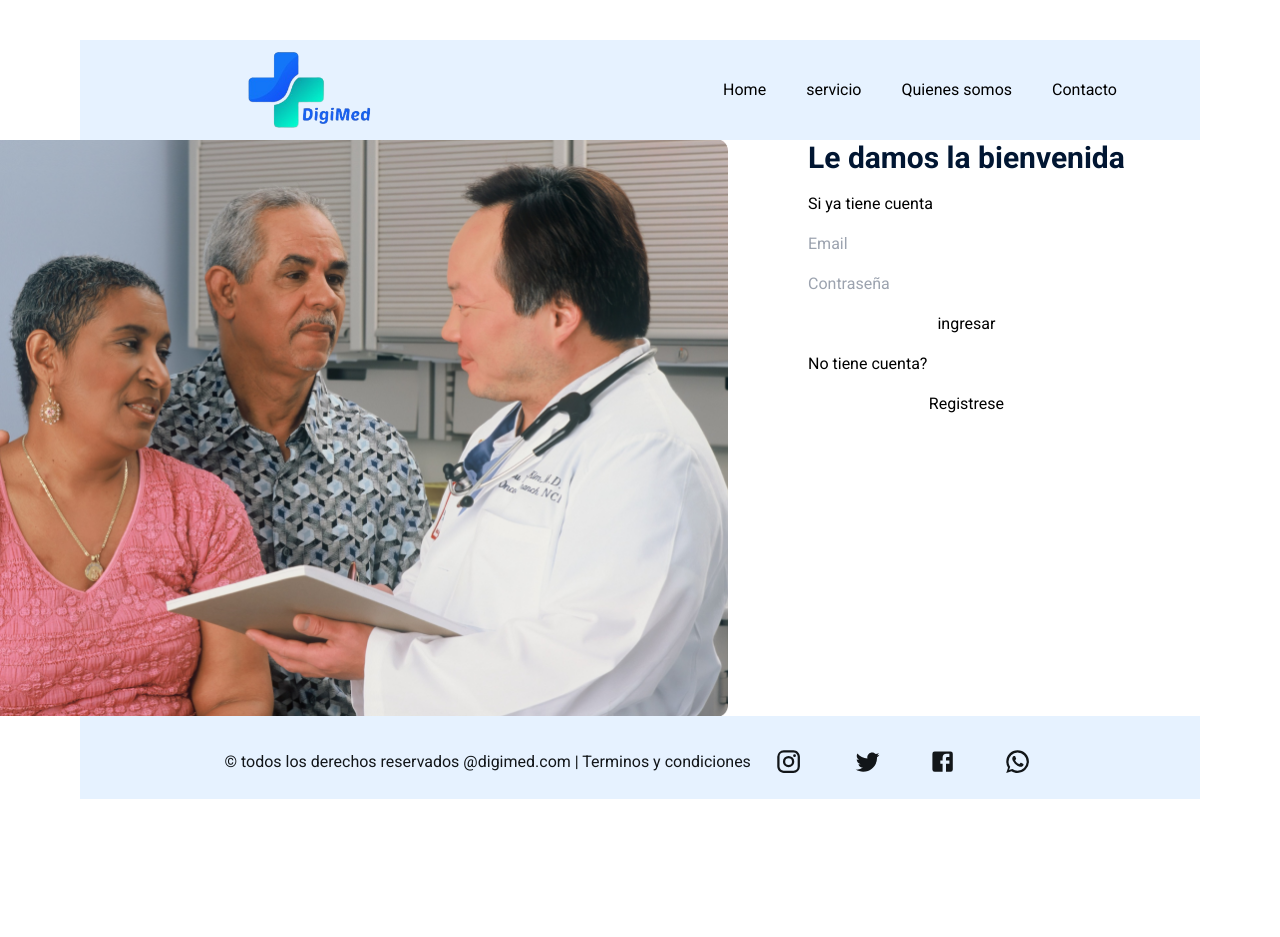
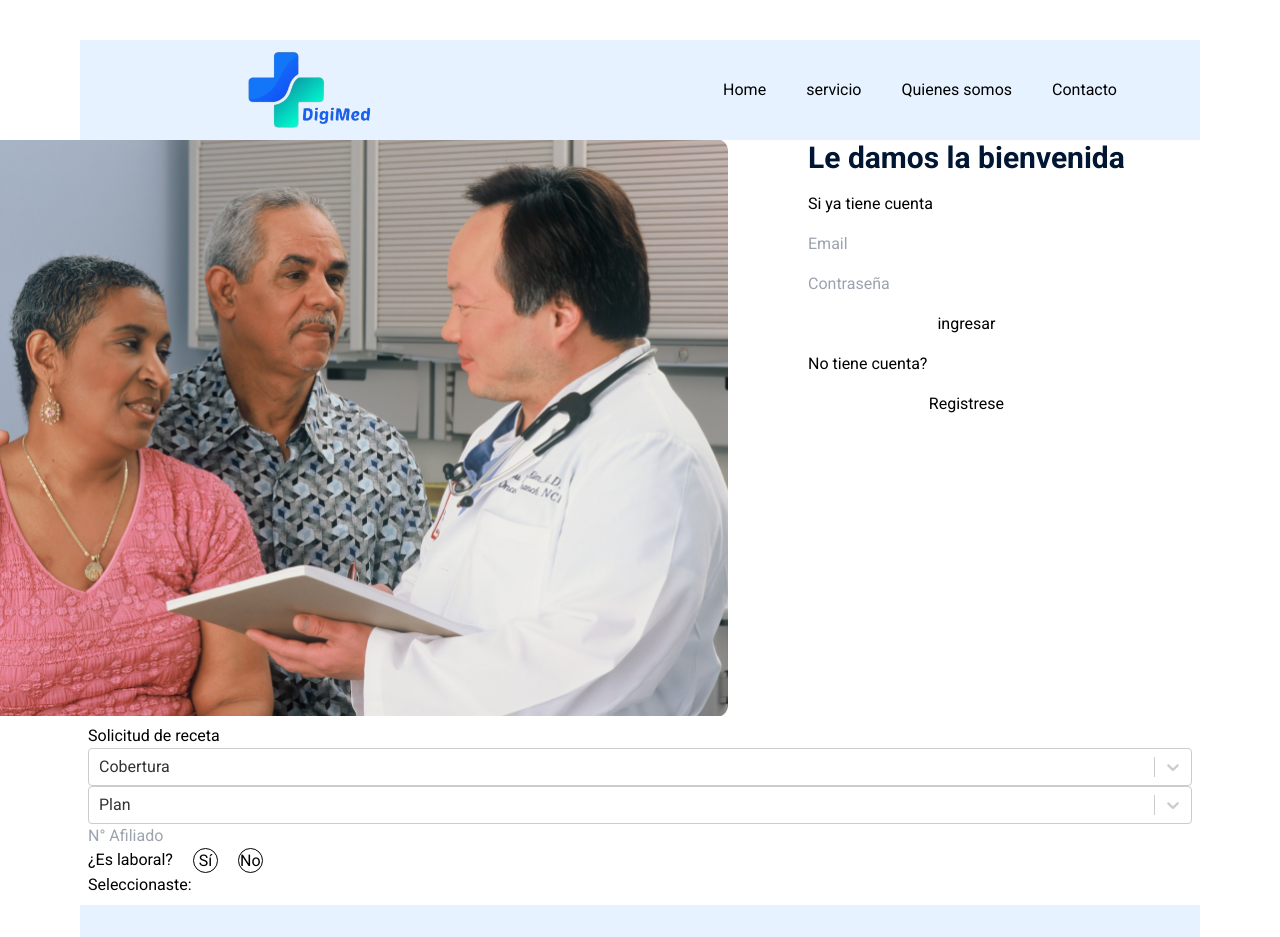
Before and after one commit to JavierBrizuela/DigiMed, a React (Vite) app in the folder digimed-ui/digimed-ui/: page / in a window 1280 px wide. Shown: the top 937 px of the page. Before the commit the page ends 800 px from the top, so only its background shows below. Built offline with nearby package versions, Linux system fonts and the light colour scheme.

Commit message:
solicitus recet

```diff
--- a/digimed-ui/digimed-ui/package.json
+++ b/digimed-ui/digimed-ui/package.json
@@ -11,7 +11,8 @@
   },
   "dependencies": {
     "react": "^18.2.0",
-    "react-dom": "^18.2.0"
+    "react-dom": "^18.2.0",
+    "react-select": "^5.7.4"
   },
   "devDependencies": {
     "@types/react": "^18.2.15",
--- /dev/null
+++ b/digimed-ui/digimed-ui/src/Pages/Solicitudes.jsx
@@ -0,0 +1,70 @@
+import { useState } from "react";
+import React from "react";
+import Select from "react-select";
+import '../styles/Solicitudes.css'
+
+const cobertura = [
+    {label: 'Genérica:', value:'Cobertura Genérica:'},
+    {label: 'Especializada', value:'Cobertura Especializada'},
+    {label: 'Total', value:'Cobertura Total'},
+]
+
+const plan = [
+    {label: 'Basico', value:'Plan Basico:'},
+    {label: 'Especializado', value:'Plan Especializado'},
+    {label: 'Empresarial', value:'Plan Empresarial'},
+]
+
+function Solicitudes() {
+// const [selectCobertura, setSelectCobertura] = useState();
+const [selectedOption, setSelectedOption] = useState(null);
+
+const handleOptionClick = (option) => {
+  setSelectedOption(option);
+};
+
+ const handleSelectChange = ({value}) =>{
+    console.log(value);
+    // setSelectCobertura(value);
+ }
+
+  return (
+  <div className="p-2">
+    <h1>Solicitud de receta</h1>
+    <form>
+    {/* <p>Cobertura: {selectCobertura}</p> */}
+    <Select
+        defaultValue={{label:'Cobertura', value:'Cobertura'}}
+        options={cobertura}
+        onChange={handleSelectChange}
+    />
+      <Select
+        defaultValue={{label:'Plan', value:'plan'}}
+        options={plan}
+        onChange={handleSelectChange}
+    />
+    <input type="text" placeholder="N° Afiliado"/>
+    <div>
+      <div className="option-container">
+        <h1>¿Es laboral?</h1>
+        <div
+          className={`option-circle ${selectedOption === 'si' ? 'selected' : ''}`}
+          onClick={() => handleOptionClick('si')}
+        >
+          Sí
+        </div>
+        <div
+          className={`option-circle ${selectedOption === 'no' ? 'selected' : ''}`}
+          onClick={() => handleOptionClick('no')}
+        >
+          No
+        </div>
+      </div>
+      <p>Seleccionaste: {selectedOption}</p>
+    </div>
+    </form>
+  </div>
+  );
+}
+
+export default Solicitudes;
--- a/digimed-ui/digimed-ui/src/components/Footer.jsx
+++ b/digimed-ui/digimed-ui/src/components/Footer.jsx
@@ -3,6 +3,7 @@ import InstagramIcon from '@mui/icons-material/Instagram';
 import TwitterIcon from '@mui/icons-material/Twitter';
 import FacebookIcon from '@mui/icons-material/Facebook';
 import WhatsAppIcon from '@mui/icons-material/WhatsApp';
+import YouTubeIcon from '@mui/icons-material/YouTube';
 import { Link } from "react-router-dom";
 import "../styles/Footer.css";
 
@@ -15,6 +16,8 @@ function Footer() {
       <Link to="https://twitter.com/" target={"_blank"}rel=' noopener noreferrer'><TwitterIcon /></Link>
       <Link to="https://www.facebook.com/" target={"_blank"}rel=' noopener noreferrer'><FacebookIcon /></Link>
       <Link to="https://web.whatsapp.com/" target={"_blank"}rel=' noopener noreferrer'><WhatsAppIcon /></Link>
+      <Link to="https://www.youtube.com/" target={"_blank"}rel=' noopener noreferrer'><YouTubeIcon /></Link>
+
       </div>
     </div>
   );
--- a/digimed-ui/digimed-ui/src/components/LoginForm.jsx
+++ b/digimed-ui/digimed-ui/src/components/LoginForm.jsx
@@ -10,6 +10,6 @@ export function LoginForm() {
             <button>ingresar</button>
         </form>
         <p>No tiene cuenta?</p>
-        <button onClick={()=>{registrarUser()}}>Registrese</button>
+        <button >Registrese</button>
     </div>  );
 }
--- a/digimed-ui/digimed-ui/src/layout/Layout.jsx
+++ b/digimed-ui/digimed-ui/src/layout/Layout.jsx
@@ -1,3 +1,4 @@
+import Solicitudes from "../Pages/Solicitudes";
 import Footer from "../components/Footer";
 import Navbar from "../components/Navbar";
 
@@ -7,6 +8,7 @@ export function Layout({ children }) {
       <div className="max-w-7xl mx-auto h-screen px-20 pb-4 pt-10 flex flex-col justify-between">
         <Navbar />
         <div className="max-w-7xl">{children}</div>
+        <Solicitudes/>
         <Footer />
       </div>
     </>
--- /dev/null
+++ b/digimed-ui/digimed-ui/src/styles/Solicitudes.css
@@ -0,0 +1,23 @@
+.option-container {
+    display: flex;
+    gap: 20px;
+  }
+
+  .option-circle {
+    width: 25px;
+    height: 25px;
+    border-radius: 50%;
+    display: flex;
+    align-items: center;
+    justify-content: center;
+    background-color: white;
+    border: 1px solid #000;
+    cursor: pointer;
+    transition: background-color 0.3s, border-color 0.3s;
+  }
+
+  .option-circle.selected {
+    background-color: #000;
+    color: white;
+    border-color: #000;
+  }
```
Also changed, not shown: 1 other file (tests, documents, lock files or other folders).
